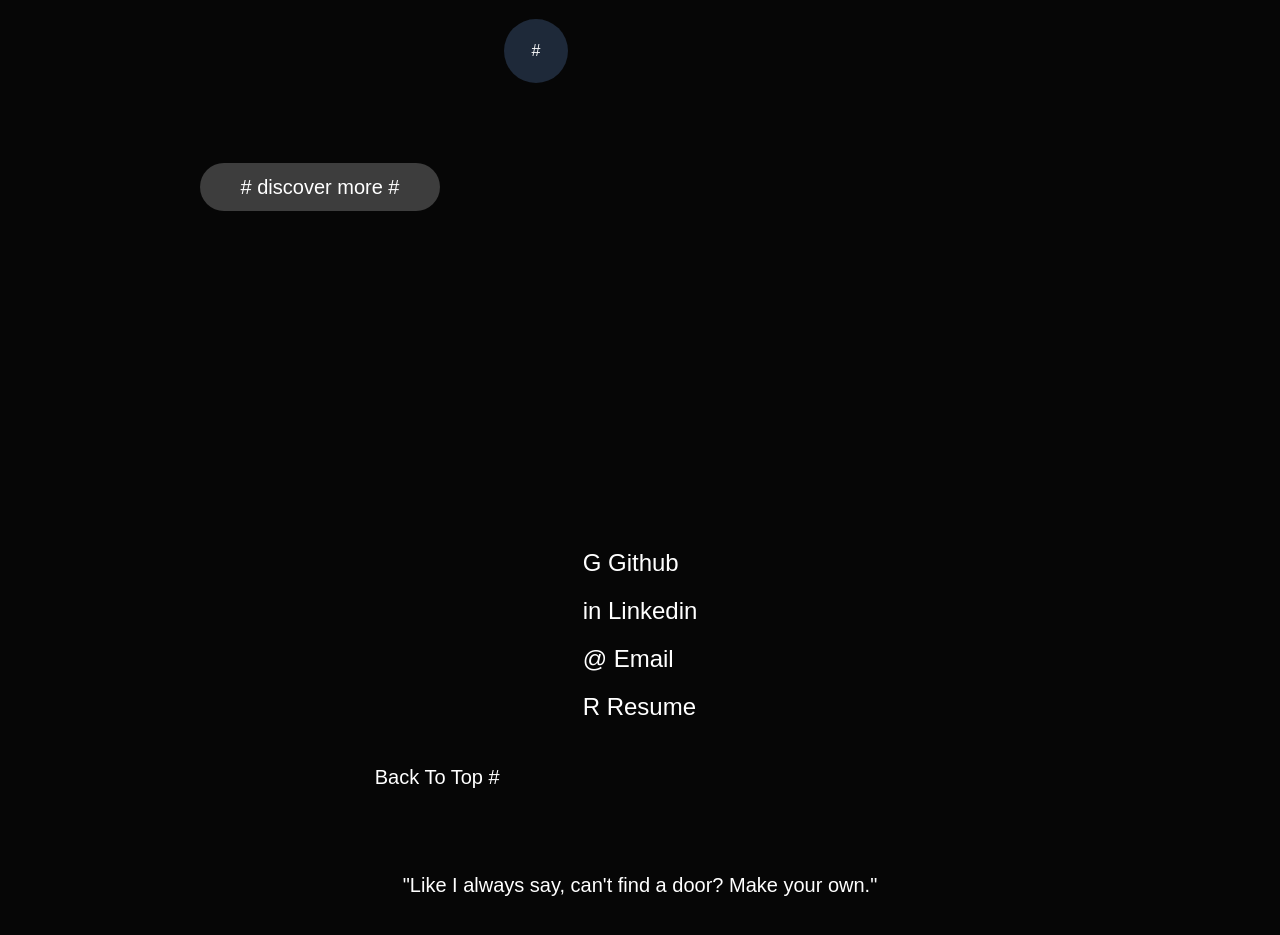
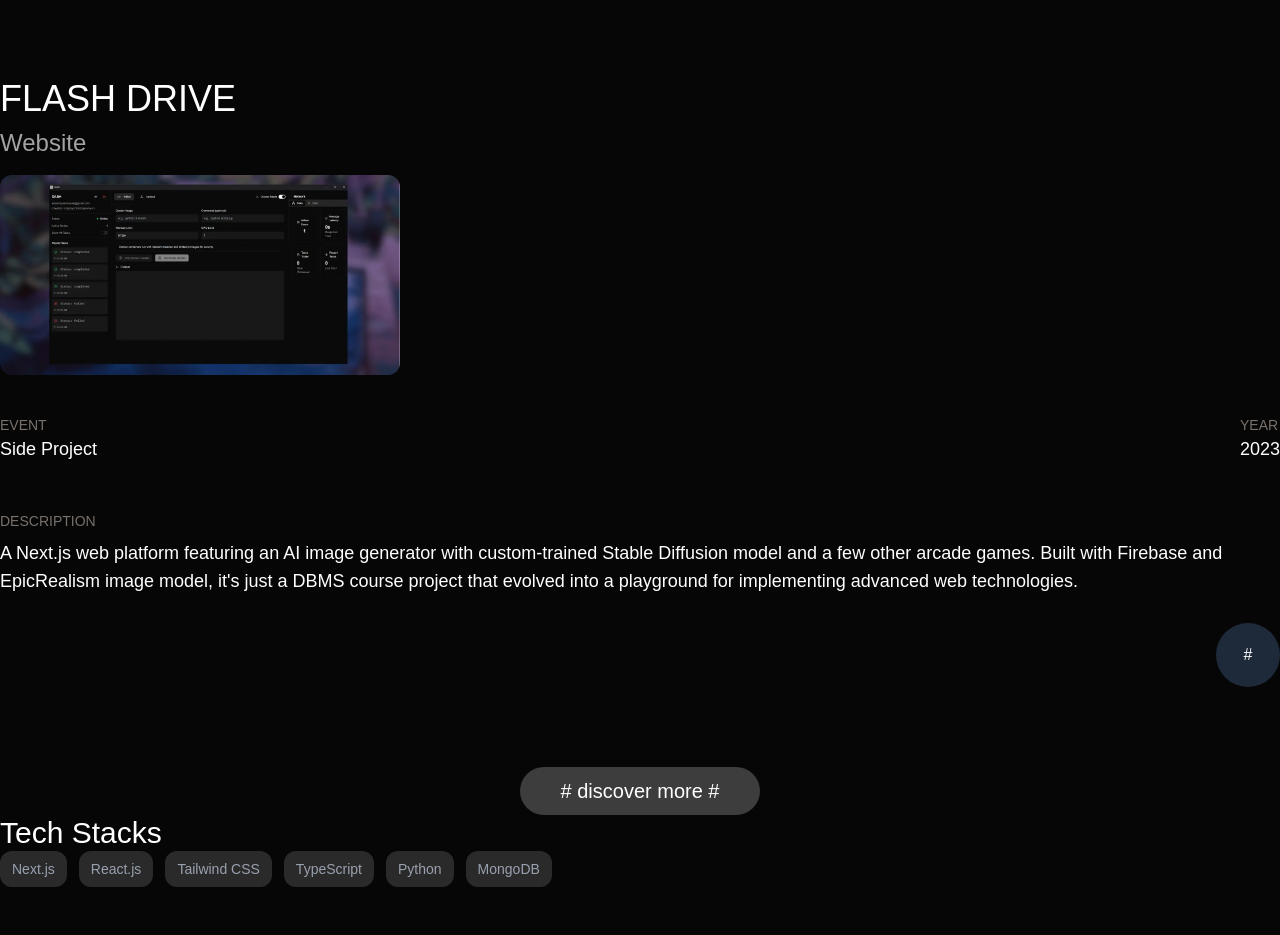
Before and after one commit to kishorekumargr/kishorekumargr, a Next.js app: page / in a window 1280 px wide. Shown: the part 2046-2981 px from the top of the page. Built offline with nearby package versions, Linux system fonts and the light colour scheme.

Commit message:
Added work - flash drive

```diff
--- a/components/Work.tsx
+++ b/components/Work.tsx
@@ -2,10 +2,12 @@ import Image from "next/image";
 
 export default function Work() {
   return (
-    <div className="grid grid-cols-2">
+    <div className="flex flex-col">
       {/* Work */}
       <div className="flex flex-col mx-18">
         <p className="text-5xl ml-10 mt-40 pb-14">Selected Works</p>
+
+        {/* Dash */}
         <p className="text-4xl pb-2">DASH</p>
         <p className="text-2xl text-[#A3A3A3] pb-4">Desktop App</p>
         <Image src="/images/dash.webp" alt="Dash" height={200} width={400} className="rounded-xl" />
@@ -29,9 +31,34 @@ export default function Work() {
         <div className="flex justify-end">
           <button className="mb-20 size-16 bg-gray-800 rounded-full">#</button>
         </div>
-        <div className="flex justify-center">
-          <button className="text-xl h-12 w-60 rounded-full bg-[#3D3D3D]"># discover more #</button>
+      </div>
+
+      {/* Flask Drive */}
+      <p className="text-4xl pb-2">FLASH DRIVE</p>
+      <p className="text-2xl text-[#A3A3A3] pb-4">Website</p>
+      <Image src="/images/dash.webp" alt="Dash" height={200} width={400} className="rounded-xl" />
+      <div className="flex flex-row justify-between mt-10">
+        <div>
+          <p className="text-sm text-stone-500">EVENT</p>
+          <p className="text-lg">Side Project</p>
         </div>
+        <div>
+          <p className="text-sm text-stone-500">YEAR</p>
+          <p className="text-lg">2023</p>
+        </div>
+      </div>
+      <p className="text-sm text-stone-500 pb-2 mt-12">DESCRIPTION</p>
+      <p className="text-lg mb-7">
+        A Next.js web platform featuring an AI image generator with custom-trained Stable Diffusion
+        model and a few other arcade games. Built with Firebase and EpicRealism image model,
+        it&apos;s just a DBMS course project that evolved into a playground for implementing
+        advanced web technologies.
+      </p>
+      <div className="flex justify-end">
+        <button className="mb-20 size-16 bg-gray-800 rounded-full">#</button>
+      </div>
+      <div className="flex justify-center">
+        <button className="text-xl h-12 w-60 rounded-full bg-[#3D3D3D]"># discover more #</button>
       </div>
 
       {/* Techstack */}
```
